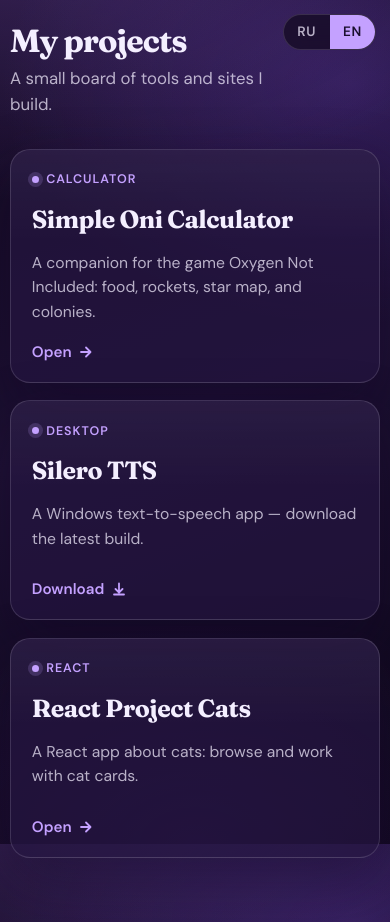
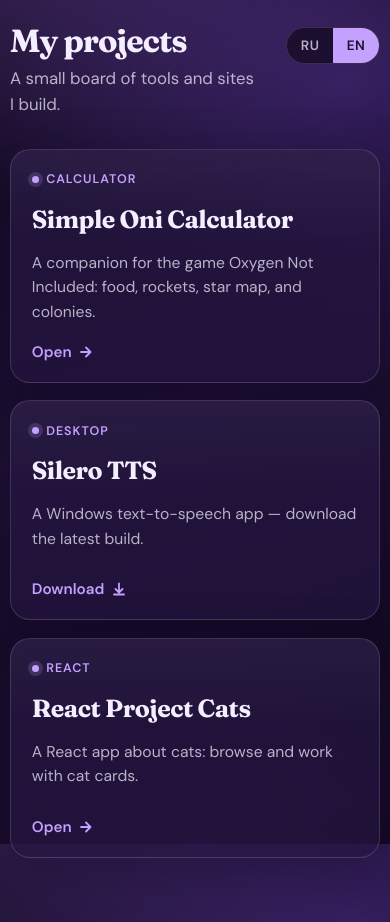
Before and after one commit to sashazernin/sashazernin.github.io, a plain HTML site: page index.html in a window 390 px wide. Drawn offline with Linux system fonts and the light colour scheme; no server answers.

Commit message:
Update index.html

```diff
--- a/index.html
+++ b/index.html
@@ -44,7 +44,6 @@
 
       body {
         margin: 0;
-        position: relative;
         font-family: var(--font-body);
         color: var(--fg);
         background:
@@ -62,8 +61,9 @@
       }
 
       .topbar {
+        position: relative;
         margin-bottom: 2.75rem;
-        padding-right: 6.5rem;
+        padding-right: 9rem;
         animation: rise 0.7s ease both;
       }
 
@@ -91,8 +91,8 @@
 
       .lang {
         position: absolute;
-        top: 1.25rem;
-        right: 1.25rem;
+        top: 0.35rem;
+        right: 0;
         z-index: 10;
         display: inline-flex;
         border: 1px solid var(--line);
@@ -262,23 +262,23 @@
 
         .topbar {
           margin-bottom: 2rem;
-          padding-right: 5.5rem;
+          padding-right: 7.5rem;
         }
 
         .lang {
-          top: 0.85rem;
-          right: 0.85rem;
+          top: 0.2rem;
+          right: 0;
         }
       }
     </style>
   </head>
   <body>
-    <div class="lang" role="group" aria-label="Language">
-      <button type="button" data-lang="ru" aria-pressed="true">RU</button>
-      <button type="button" data-lang="en" aria-pressed="false">EN</button>
-    </div>
     <div class="page">
       <header class="topbar">
+        <div class="lang" role="group" aria-label="Language">
+          <button type="button" data-lang="ru" aria-pressed="true">RU</button>
+          <button type="button" data-lang="en" aria-pressed="false">EN</button>
+        </div>
         <div class="brand">
           <h1 class="brand-mark" data-i18n="heading">Мои проекты</h1>
           <p class="brand-lead" data-i18n="lead">
```
